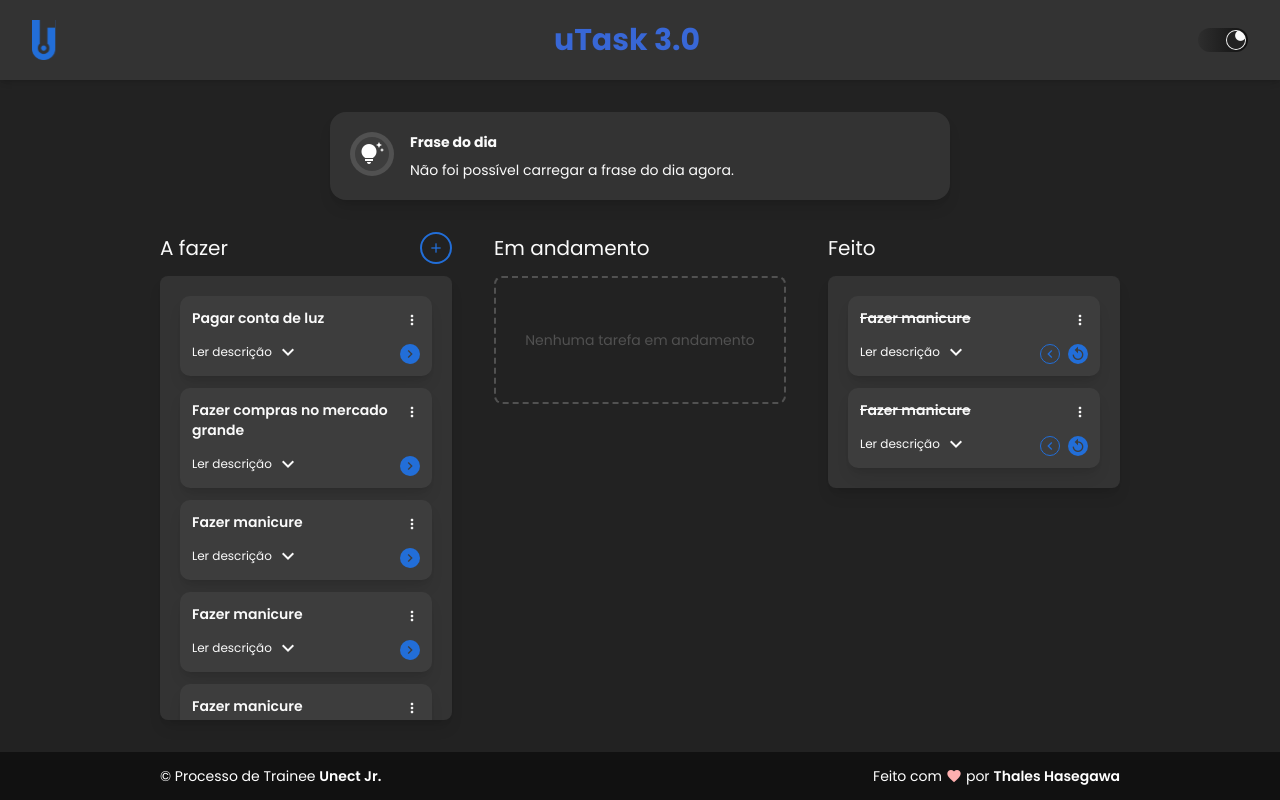
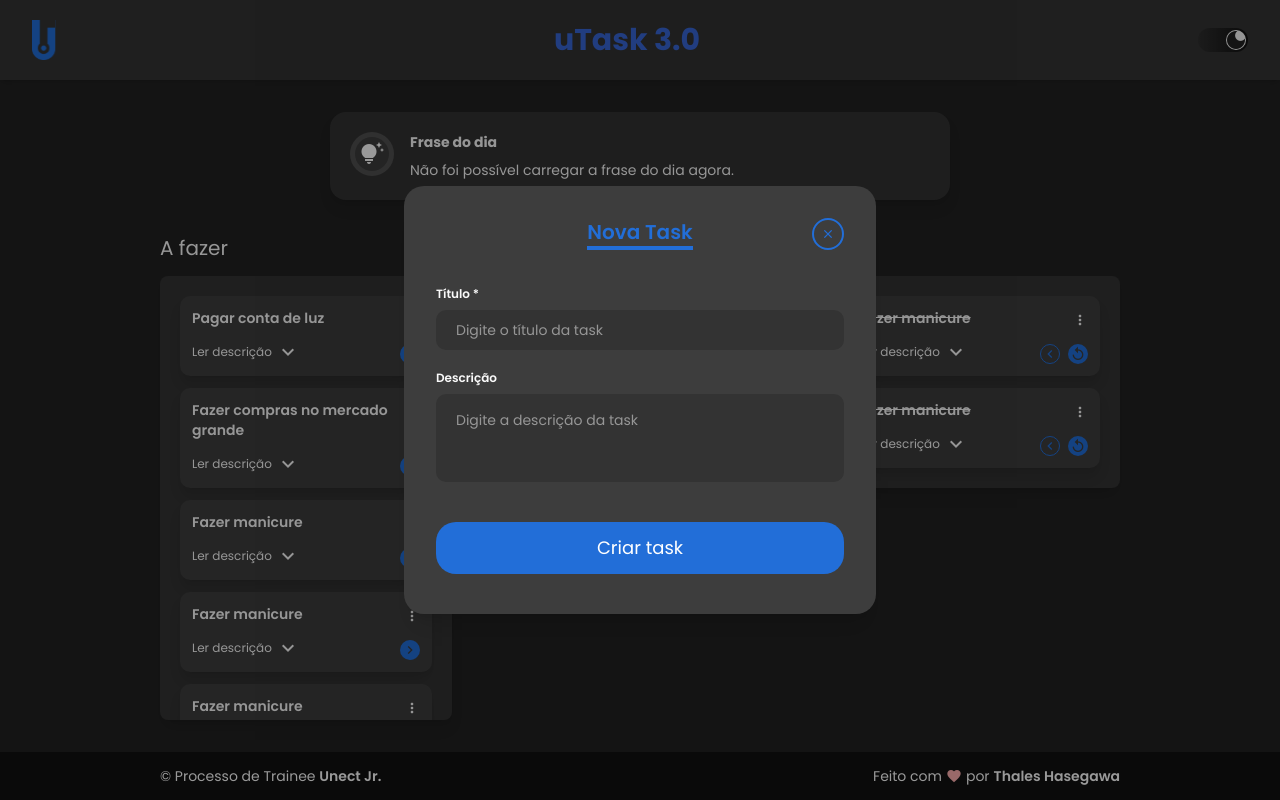
Before and after one commit to kohki-ha/uTask-app, a React (Vite) app in the folder frontend/: page /kanban in a window 1280 px wide. Both pictures are taken after a click on the button "add". Built offline with nearby package versions, Linux system fonts and the light colour scheme; no server answers.

Commit message:
feat: cria modal para adicionar nova tarefa no Kanban

```diff
--- /dev/null
+++ b/frontend/src/components/kanban/CreateTaskModal.tsx
@@ -0,0 +1,78 @@
+import { useState } from "react";
+
+type CreateTaskModalProps = {
+    onClose: () => void;
+    onCreateTask: (title: string, description: string) => void;
+};
+
+export function CreateTaskModal({
+    onClose,
+    onCreateTask,
+}: CreateTaskModalProps) {
+    const [title, setTitle] = useState("");
+    const [description, setDescription] = useState("");
+
+    function handleSubmit(event: React.FormEvent<HTMLFormElement>) {
+        event.preventDefault();
+
+        if (!title.trim()) return;
+
+        onCreateTask(title, description);
+        onClose();
+    }
+
+    return (
+        <div className="fixed inset-0 z-50 flex items-center justify-center bg-black/40 px-8">
+            <div className="bg-card-bg relative w-full max-w-118 rounded-[20px] p-8 pb-10 shadow-xl">
+                <div className="relative mb-9 flex items-center justify-center">
+                    <h2 className="text-primary border-b-4 border-primary  text-xl font-semibold">
+                        Nova Task
+                    </h2>
+
+                    <button
+                        type="button"
+                        onClick={onClose}
+                        className="border-primary text-primary absolute right-0 flex h-8 w-8 cursor-pointer items-center justify-center rounded-full border-2"
+                        aria-label="Fechar modal"
+                    >
+                        <span className="material-icons text-sm!">close</span>
+                    </button>
+                </div>
+
+                <form onSubmit={handleSubmit} className="flex flex-col">
+                    <label className="text-text mb-2 text-xs font-semibold">
+                        Título *
+                    </label>
+
+                    <input
+                        type="text"
+                        value={title}
+                        onChange={(event) => setTitle(event.target.value)}
+                        placeholder="Digite o título da task"
+                        className="bg-column-bg text-text placeholder:text-label mb-5 h-10 rounded-[10px] px-5 text-sm outline-none"
+                    />
+
+                    <label className="text-text mb-2 text-xs font-semibold">
+                        Descrição
+                    </label>
+
+                    <textarea
+                        value={description}
+                        onChange={(event) =>
+                            setDescription(event.target.value)
+                        }
+                        placeholder="Digite a descrição da task"
+                        className="bg-column-bg text-text placeholder:text-label mb-10 min-h-22 resize-none rounded-[10px] px-5 py-4 text-sm outline-none"
+                    />
+
+                    <button
+                        type="submit"
+                        className="bg-primary h-13 cursor-pointer rounded-[20px] text-lg text-white transition hover:brightness-110"
+                    >
+                        Criar task
+                    </button>
+                </form>
+            </div>
+        </div>
+    );
+}
--- a/frontend/src/components/kanban/KanbanBoard.tsx
+++ b/frontend/src/components/kanban/KanbanBoard.tsx
@@ -1,7 +1,7 @@
 import { useState } from "react";
-
 import type { KanbanCardData } from "../../types/kanban";
 import { KanbanColumn } from "./KanbanColumn";
+import { CreateTaskModal } from "./CreateTaskModal";
 
 const initialCard: KanbanCardData[] = [
     {
@@ -79,6 +79,19 @@ const initialCard: KanbanCardData[] = [
 
 export function KanbanBoard() {
     const [cards, setCards] = useState<KanbanCardData[]>(initialCard);
+    const [isCreateTaskModalOpen, setIsCreateTaskModalOpen] = useState(false);
+
+    function createTask(title: string, description: string) {
+        const newTask: KanbanCardData = {
+            id: Date.now(),
+            title,
+            description,
+            status: "todo",
+            lastEditedAt: new Date().toISOString(),
+        };
+
+        setCards((currentCards) => [newTask, ...currentCards]);
+    }
 
     function updateCardStatus(cardId: number, newStatus: KanbanCardData["status"]) {
         setCards((currentCards) =>
@@ -133,12 +146,14 @@ export function KanbanBoard() {
     }
 
     return (
+        <>
             <section className="mx-auto mt-8 flex min-h-0 w-full max-w-240 flex-1 flex-col items-stretch gap-10 lg:flex-row lg:justify-between">
                 <KanbanColumn
                     title="A fazer"
                     status="todo"
                     cards={cards}
                     showAddButton
+                    onOpenCreateTaskModal={() => setIsCreateTaskModalOpen(true)}
                     onMoveNext={moveCardToNextColumn}
                     onMovePrevious={moveCardToPreviousColumn}
                     onRestart={restartCard}
@@ -165,5 +180,13 @@ export function KanbanBoard() {
                     onDelete={deleteCard}
                 />
             </section>
+
+            {isCreateTaskModalOpen && (
+                <CreateTaskModal
+                    onClose={() => setIsCreateTaskModalOpen(false)}
+                    onCreateTask={createTask}
+                />
+            )}
+        </>
     );
 }
--- a/frontend/src/components/kanban/KanbanColumn.tsx
+++ b/frontend/src/components/kanban/KanbanColumn.tsx
@@ -6,6 +6,7 @@ type KanbanColumnProps = {
     status: CardStatus;
     cards: KanbanCardData[];
     showAddButton?: boolean;
+    onOpenCreateTaskModal?: () => void;
     onMoveNext: (cardId: number) => void;
     onMovePrevious: (cardId: number) => void;
     onRestart: (cardId: number) => void;
@@ -17,6 +18,7 @@ export function KanbanColumn({
     status,
     cards,
     showAddButton = false,
+    onOpenCreateTaskModal,
     onMoveNext,
     onMovePrevious,
     onRestart,
@@ -38,6 +40,7 @@ export function KanbanColumn({
                 {showAddButton && (
                     <button
                         type="button"
+                        onClick={onOpenCreateTaskModal}
                         className="border-primary text-primary flex h-8 w-8 cursor-pointer items-center justify-center rounded-full border-2"
                     >
                         <span className="material-icons text-base!">add</span>
```
Lines whose indentation alone changed are shown as unchanged.
